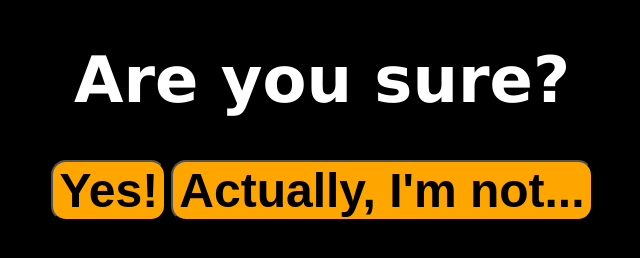
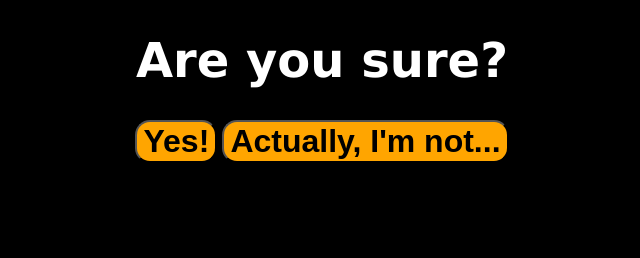
Before and after one commit to 9pwnzdcwyq-lab/Pranksite, a plain HTML site: page usure.html in a window 1280 px wide. Shown: the whole page, without its empty margins (318-958 px from the left). Drawn offline with Linux system fonts and the light colour scheme.

Commit message:
Update style.css

```diff
--- a/style.css
+++ b/style.css
@@ -9,17 +9,17 @@ body{
 
 h1{
     color: white;
-    font-size: 4em;
+    font-size: 3em;
 }
 h2{
     color: white;
-    font-size: 3em;
+    font-size: 2em;
 }
 button{
     background-color: orange;
     color: black;
-    font-size: 3em;
-    font-weight: 3em;
+    font-size: 2em;
+    font-weight: 2em;
     border-radius: 15px;
     outline-color: orange;
 }
@@ -27,4 +27,5 @@ button{
 h2, button{
     justify-content: center;
     text-align: center;
+
 }
```
